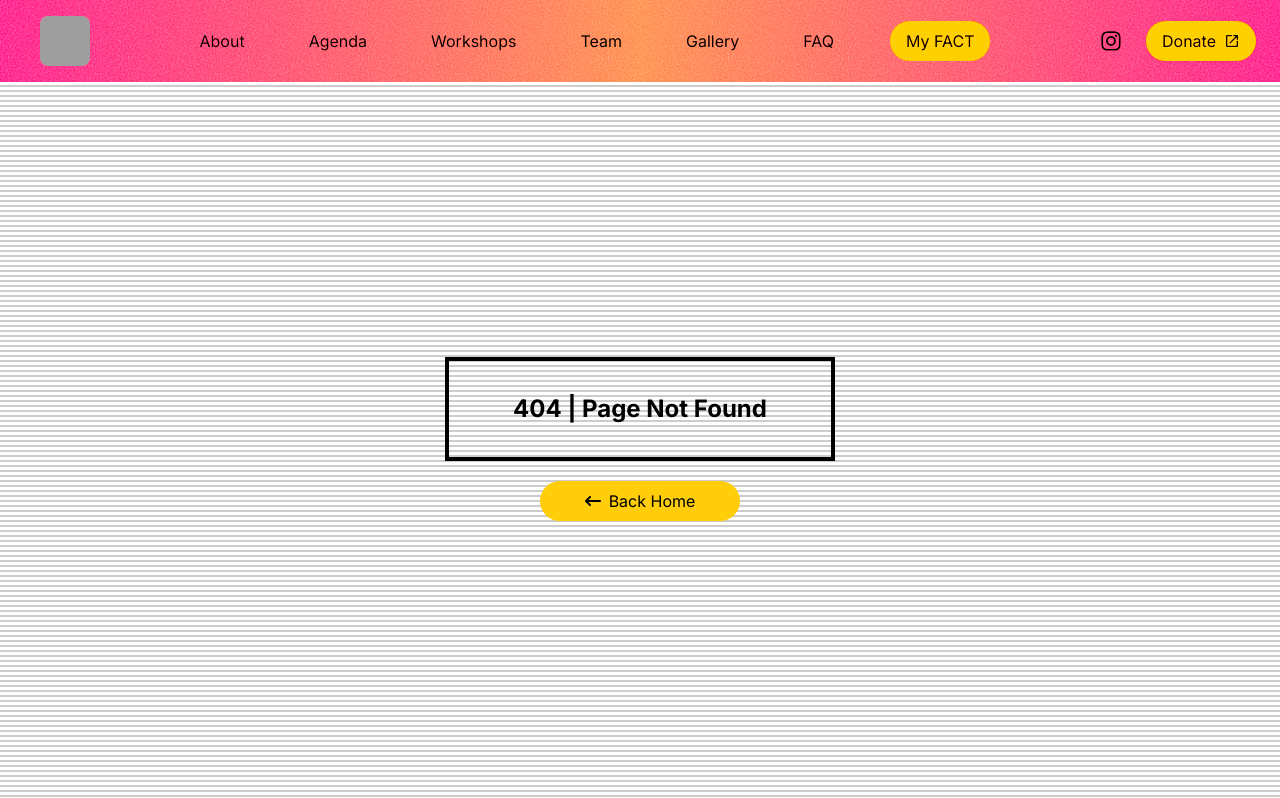
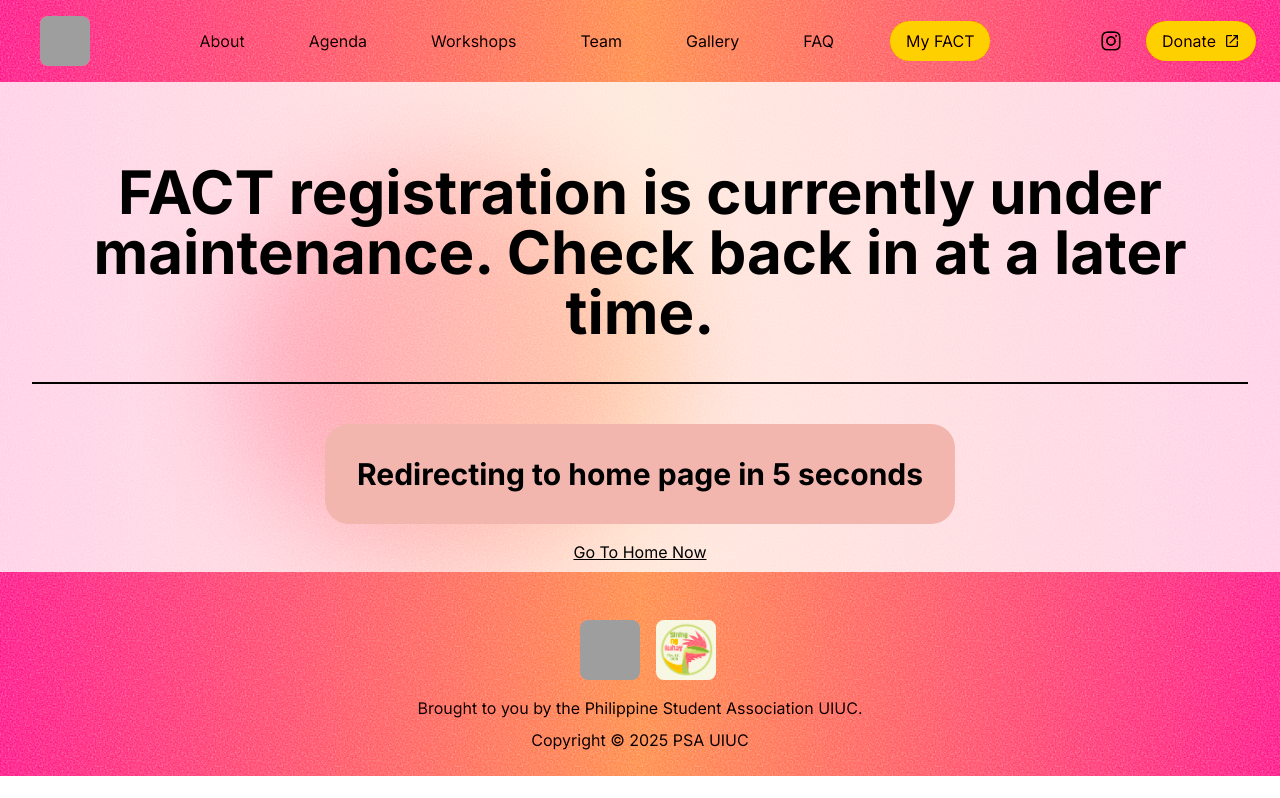
Before and after one commit to filipinx-americans-coming-together/fact-website-frontend, a Next.js app: page /registration-maintenance in a window 1280 px wide. Before the commit this address had no page. Shown: the top 798 px of the page. Built offline with nearby package versions, Linux system fonts and the light colour scheme; grey boxes are pictures that could not be loaded.

Commit message:
Under Maintenance Page

```diff
--- /dev/null
+++ b/src/app/registration-maintenance/page.tsx
@@ -0,0 +1,24 @@
+'use client';
+
+import PageContainer from "@/components/formatting/PageContainer";
+import { useRouter } from "next/navigation";
+import { useState } from "react";
+import Link from "next/link";
+
+export default function RegistrationMaintenance() {
+    const router = useRouter();
+    const [seconds, setSeconds] = useState(10);
+
+    seconds > 0 ? setTimeout(() => setSeconds(seconds-1), 1000) : router.push('/')
+
+    return (
+        <PageContainer title="FACT registration is currently under maintenance. Check back in at a later time." maintainCase={true}>
+        <div className="flex flex-col justify-between gap-4 items-center mb-[-32px]">
+                <div className="p-8 font-bold text-3xl rounded-3xl bg-highlight-secondary w-fit">
+                    {`Redirecting to home page in ${seconds} seconds`}
+                </div>
+                <Link href='/' className="underline">Go To Home Now</Link>
+            </div>
+        </PageContainer>
+    );
+}
--- a/src/components/navigation/Navbar.tsx
+++ b/src/components/navigation/Navbar.tsx
@@ -24,7 +24,7 @@ const NAV_LINKS = [
     { text: "Team", path: "/team" },
     { text: "Gallery", path: "/gallery" },
     { text: "FAQ", path: "/faq" },
-    { text: "My FACT", path: "/my-fact/login"}
+    { text: "My FACT", path: "/registration-maintenance"},
 ];
 
 const FACT_LOGO_SRC = "/images/fact-logo.png";
```
